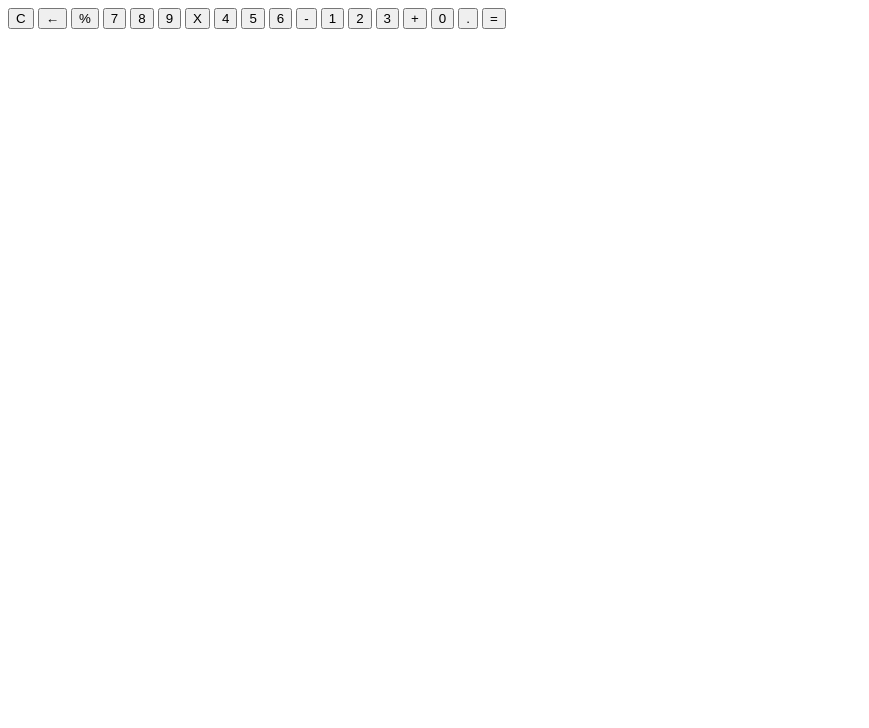
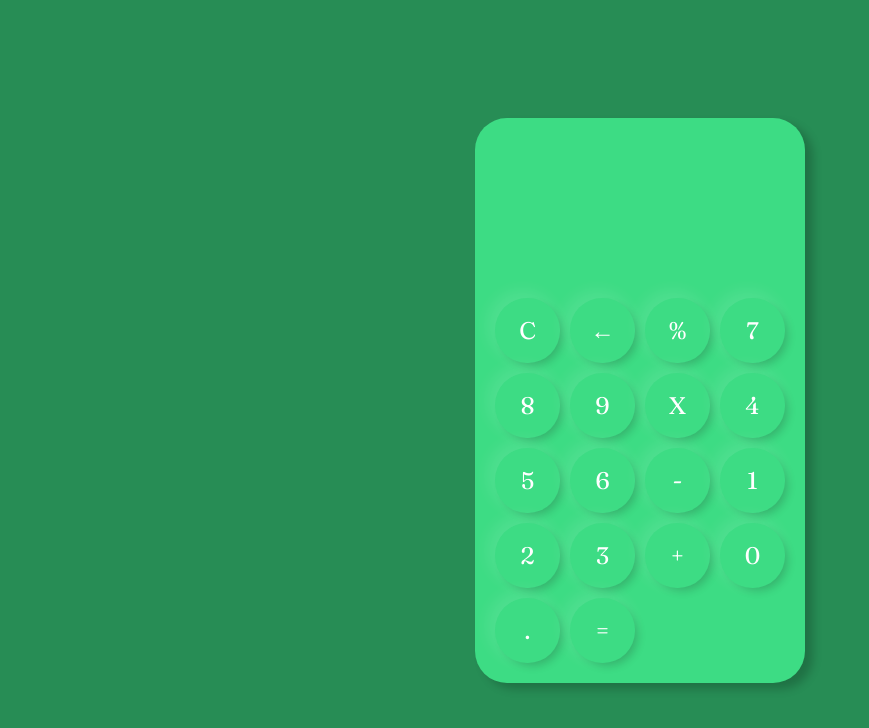
Before and after one commit to devmayara/Calculadora, a plain HTML site: page index.html in a window 1280 px wide. Shown: the whole page, without its empty margins (0-869 px from the left). Drawn offline with Linux system fonts and the light colour scheme.

Commit message:
Update style.css

```diff
--- a/style/style.css
+++ b/style/style.css
@@ -1,5 +1,63 @@
 @charset "UTF-8";
 
+@import url('https://fonts.googleapis.com/css2?family=Fraunces&display=swap');
+
+:root {
+    --cor0: #ffffff;
+    --cor1: #83E1AD;
+    --cor2: #3DDC84;
+    --cor3: #278d55;
+    --cor4: #000000;
+
+    --fonte-padrao: 'Fraunces', serif;
+}
+
 * {
+    font-family: var(--fonte-padrao);
+    color: var(--cor0);
+}
 
+body {
+    margin: 0px;
+    background-color: var(--cor3);
 }
+
+.conteiner {
+    display: flex;
+    justify-content: center;
+    align-items: center;
+    height: 100vh;
+}
+
+.calculadora {
+    display: grid;
+    grid-template-columns: repeat(4, 75px);
+    grid-template-rows: 160px repeat(5, 75px);
+    background-color: var(--cor2);
+    padding: 15px;
+    border-radius: 32px;
+    box-shadow: 8px 6px 10px #00000033;
+}
+
+button {
+    cursor: pointer;
+    margin: 5px;
+    padding: 0px;
+    border-radius: 32px;
+    font-size: 1.5em;
+    border: none;
+    background-color: var(--cor2);
+    box-shadow: 5px 5px 10px -3px #00000033, -5px -5px 15px 3px #ffffff18;
+}
+
+button:active {
+    background-color: var(--cor3);
+}
+
+button:focus {
+    outline: none;
+}
+
+.display {
+    grid-column: 1 / -1;
+}
```
